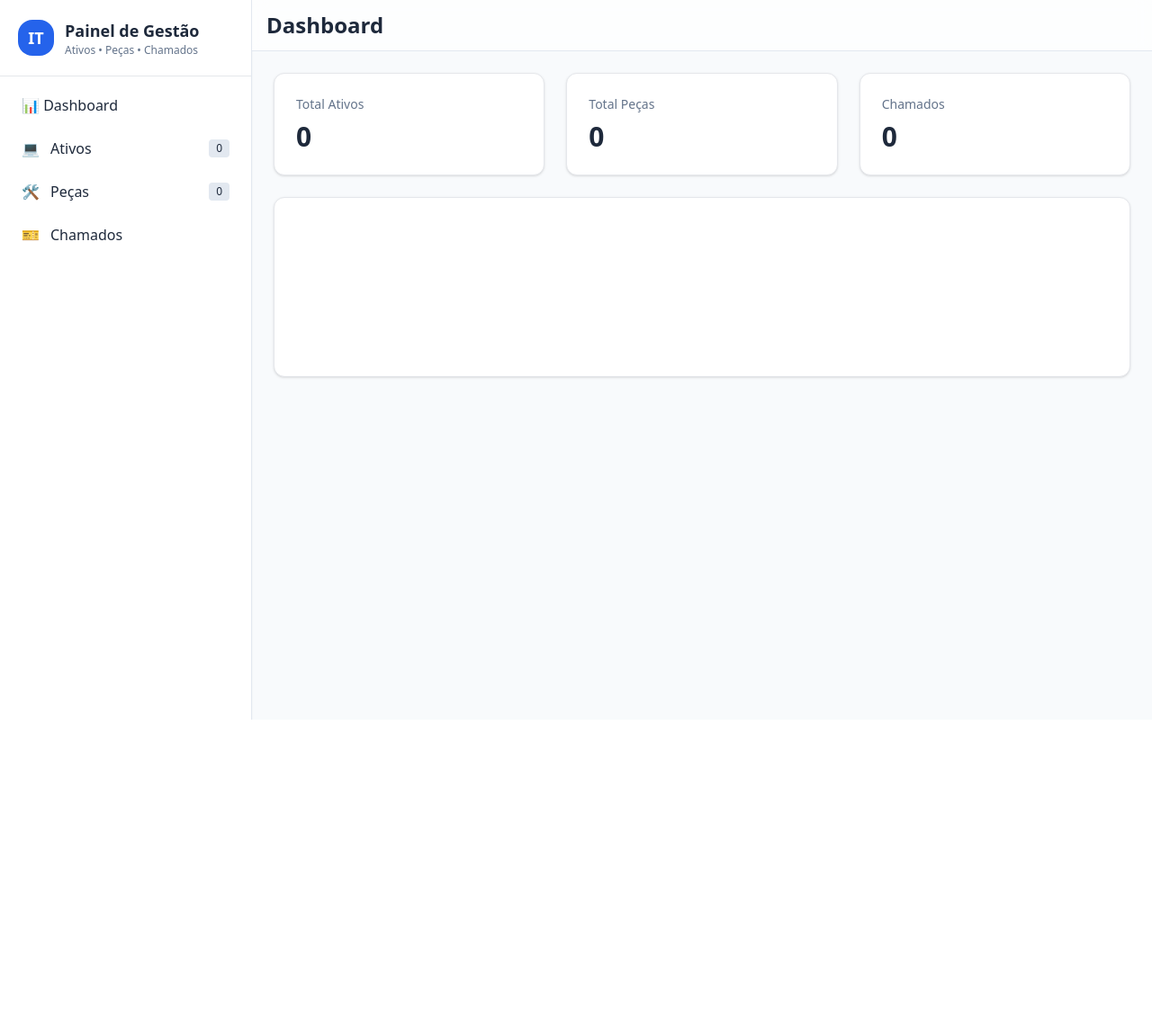
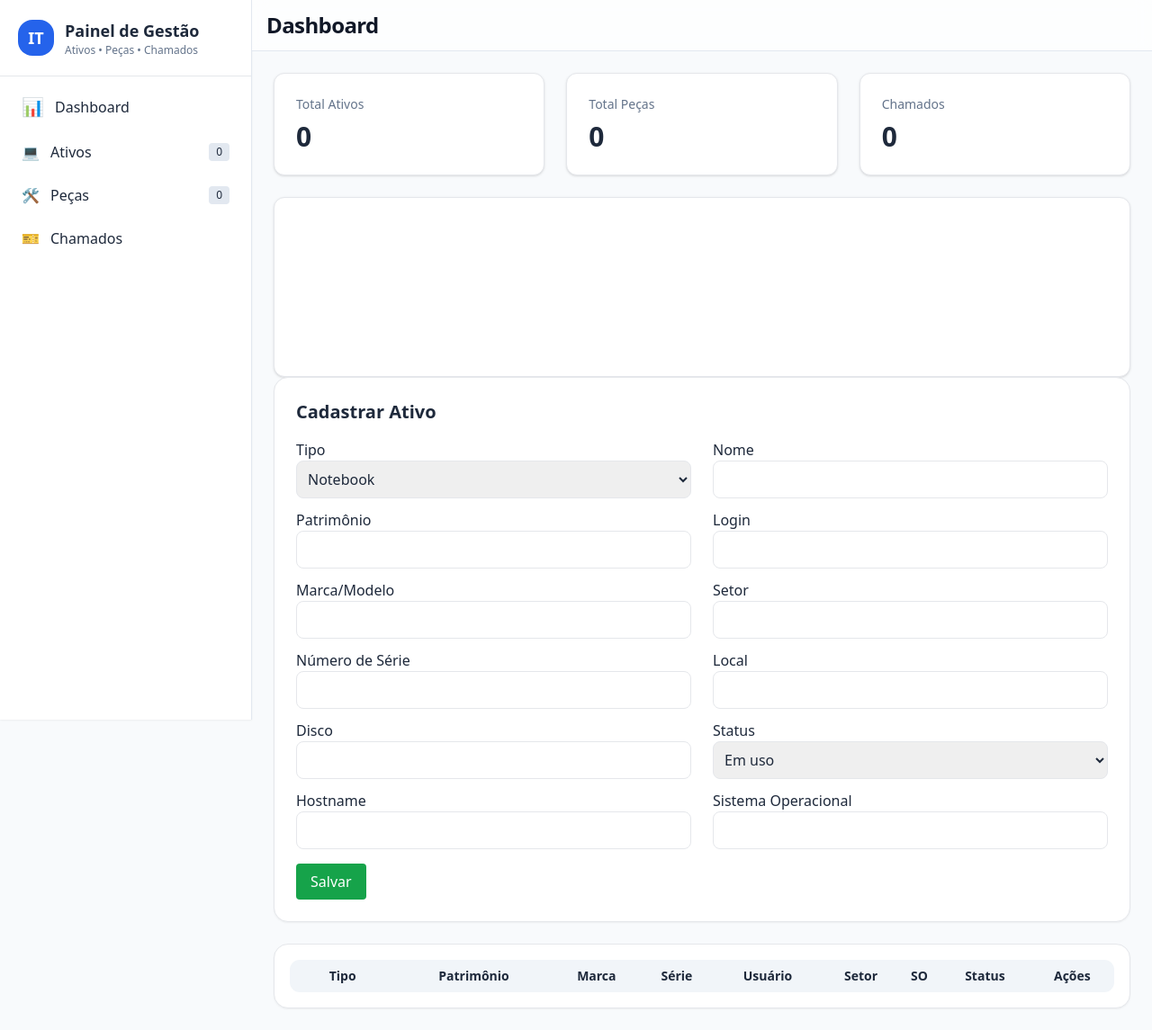
Before and after one commit to dghenri/pgi, a Flask app: page / in a window 1280 px wide. Shown: the whole page at 90% size. Before the commit the page ends 800 px from the top, so only its background shows below. Run offline with Flask 3, Linux system fonts and the light colour scheme; lists and menus that the app fills with data are empty; a map, chart or similar area stays blank; some libraries are stand-ins or nearby versions.

Commit message:
Adicionando página de Ativos

```diff
--- a/templates/index.html
+++ b/templates/index.html
@@ -6,6 +6,13 @@
   <title>Painel Gestão Interno</title>
   <script src="https://cdn.tailwindcss.com"></script>
   <script src="https://cdn.jsdelivr.net/npm/chart.js"></script>
+  <script src="https://cdn.jsdelivr.net/npm/xlsx/dist/xlsx.full.min.js"></script>
+  <style>
+    ::-webkit-scrollbar { height: 10px; width: 10px; }
+    ::-webkit-scrollbar-thumb { background: #cbd5e1; border-radius: 9999px; }
+    ::-webkit-scrollbar-track { background: #f1f5f9; }
+    .nav-active { background-color: #2563eb; color: #fff; }
+  </style>
 </head>
 <body class="min-h-screen bg-slate-50 text-slate-800">
   <div class="min-h-screen grid grid-cols-1 md:grid-cols-[280px_1fr]">
@@ -20,7 +27,10 @@
       </div>
 
       <nav class="p-3 space-y-2">
-        <button data-page="dashboard" class="w-full flex items-center gap-3 px-3 py-2 rounded-xl hover:bg-slate-100">📊 Dashboard</button>
+        <button data-page="dashboard" class="w-full flex items-center gap-3 px-3 py-2 rounded-xl hover:bg-slate-100 group">
+          <span class="text-xl">📊</span>
+          <span class="font-medium">Dashboard</span>
+        </button>
         <button data-page="ativos" class="w-full flex items-center gap-3 px-3 py-2 rounded-xl hover:bg-slate-100">
           💻 <span>Ativos</span>
           <span id="badgeAtivos" class="ml-auto bg-slate-200 px-2 py-0.5 rounded text-xs">0</span>
@@ -39,7 +49,21 @@
     <main class="min-h-screen">
       <header class="sticky top-0 z-20 bg-white/70 backdrop-blur border-b border-slate-200">
         <div class="max-w-7xl mx-auto px-4 py-3 flex items-center justify-between">
-          <h2 id="pageTitle" class="text-2xl font-bold">Dashboard</h2>
+          <div class="flex items-center gap-3">
+            <button id="mobileMenuBtn" class="md:hidden rounded-lg border px-2 py-1">☰</button>
+            <h2 id="pageTitle" class="text-2xl font-bold tracking-tight text-gray-900">Dashboard</h2>
+          </div>
+          <!--
+          <div class="flex items-center gap-4">
+            <input type="file" id="importBackup" accept=".json" class="hidden" onchange="importarBackup(event)" />
+              <button onclick="document.getElementById('importBackup').click()" class="bg-indigo-600 hover:bg-indigo-700 text-white px-4 py-2 rounded-xl">
+                Importar Backup
+              </button>
+            <button onclick="exportarBackup()" class="bg-purple-600 hover:bg-purple-700 text-white px-4 py-2 rounded-xl">
+                Exportar Backup
+              </button>
+          </div>
+          -->
         </div>
       </header>
 
@@ -67,7 +91,7 @@
         </section>
 
         <!-- ATIVOS -->
-        <section id="page-ativos" class="hidden space-y-6">
+        <section id="page-ativos" class="space-y-6">
           <div class="bg-white border rounded-2xl shadow-sm p-6">
             <h3 class="text-xl font-semibold mb-4">Cadastrar Ativo</h3>
             <div class="grid grid-cols-1 md:grid-cols-2 gap-6">
```
